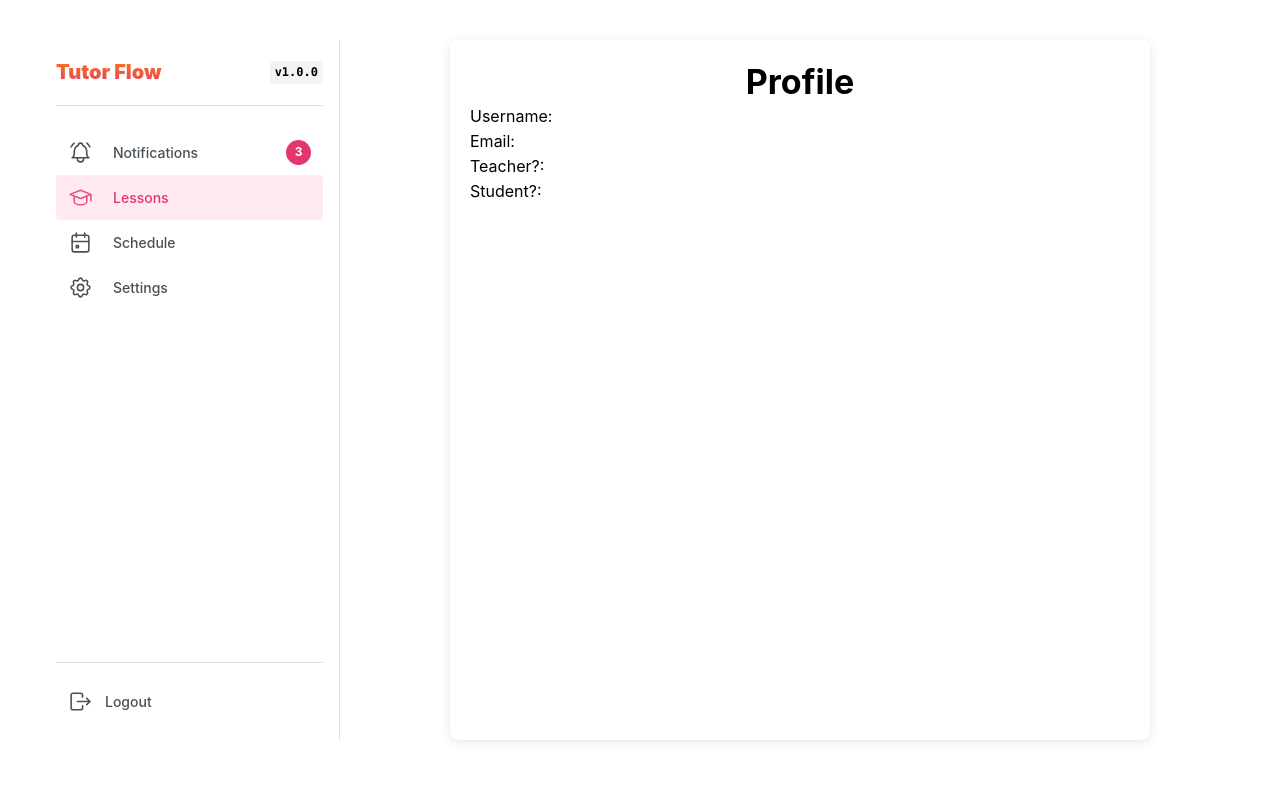
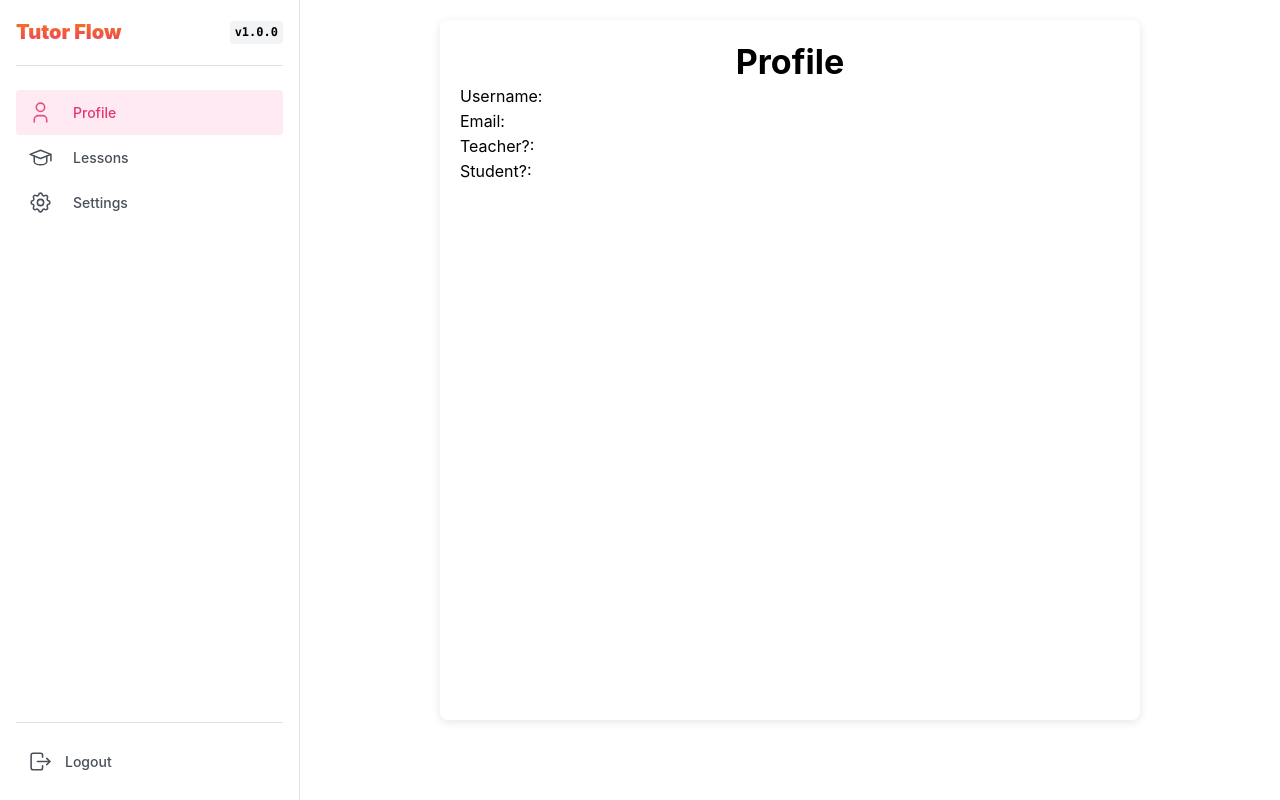
Before and after one commit to Hortensjaa/TutorFlow, a React (Vite) app in the folder frontend/: page /profile in a window 1280 px wide. Built offline with nearby package versions, Linux system fonts and the light colour scheme.

Commit message:
frontend - side navbar fix (ui mostly)

```diff
--- a/frontend/src/components/lessonsList/LessonsList.module.css
+++ b/frontend/src/components/lessonsList/LessonsList.module.css
@@ -2,6 +2,7 @@
     display: flex;
     flex-direction: row;
     width: 100%;
+    height: 100%;
 }
 
 .content {
--- a/frontend/src/components/lessonsList/LessonsList.tsx
+++ b/frontend/src/components/lessonsList/LessonsList.tsx
@@ -10,7 +10,7 @@ import {
     useMantineTheme
 } from '@mantine/core';
 
-import { Lesson } from "../../models/lesson.ts";
+import { Lesson } from "../../models";
 import {sortData, ThProps} from "./utils.tsx";
 import { SideNavbar } from "../index.ts";
 import { TopNavbar } from "../navBar/TopNavbar.tsx";
--- a/frontend/src/components/navBar/SideNavbar.module.css
+++ b/frontend/src/components/navBar/SideNavbar.module.css
@@ -1,11 +1,10 @@
 .navbar {
-    height: 700px;
+    height: 100vh;
     width: 300px;
     padding: var(--mantine-spacing-md);
     display: flex;
     flex-direction: column;
     border-right: 1px solid light-dark(var(--mantine-color-gray-3), var(--mantine-color-dark-4));
-    margin-right: 20px;
 }
 
 .navbarMain {
--- a/frontend/src/components/navBar/SideNavbar.tsx
+++ b/frontend/src/components/navBar/SideNavbar.tsx
@@ -1,9 +1,9 @@
-import { useState } from 'react';
+import {useEffect, useState} from 'react';
 import {IconLogout} from '@tabler/icons-react';
 import {Code, Group, Text, UnstyledButton} from '@mantine/core';
 import classes from './SideNavbar.module.css';
 import {menuItems, menuItem} from "./menuItems.ts";
-import {useNavigate} from "react-router-dom";
+import {useLocation, useNavigate} from "react-router-dom";
 
 
 function NotificationCircle({ count }: { count: number }) {
@@ -17,17 +17,17 @@ function NotificationCircle({ count }: { count: number }) {
 
 export default function SideNavbar() {
     const navigate = useNavigate();
-    const [active, setActive] = useState('Lessons');
-    const [notificationsCount, setNotificationsCount] = useState(3);
+    const [active, setActive] = useState(useLocation().pathname);
 
     const links = menuItems.map((item: menuItem) => (
         <a
             className={classes.link}
-            data-active={item.label === active || undefined}
+            data-active={item.link === active || undefined}
             href={item.link}
             key={item.label}
             onClick={(event) => {
                 event.preventDefault();
+                navigate(item.link);
                 setActive(item.label);
             }}
         >
@@ -35,11 +35,6 @@ export default function SideNavbar() {
                 <item.icon className={classes.linkIcon} stroke={1.5} />
                 <span>{item.label}</span>
             </div>
-            {item.label === 'Notifications' && (
-                <div style={{ position: 'relative', marginLeft: 'auto' }}>
-                    <NotificationCircle count={notificationsCount} />
-                </div>
-            )}
         </a>
     ));
 
@@ -48,7 +43,7 @@ export default function SideNavbar() {
         <nav className={classes.navbar}>
             <div className={classes.navbarMain}>
             <Group className={classes.header} justify="space-between">
-                <UnstyledButton onClick={() => navigate('/')}>
+                <UnstyledButton onClick={() => navigate('/#logout')}>
                     <Text
                         size="xl"
                         fw={900}
--- a/frontend/src/components/navBar/menuItems.ts
+++ b/frontend/src/components/navBar/menuItems.ts
@@ -1,14 +1,15 @@
-import {IconBellRinging, IconCalendarEvent, IconSchool, IconSettings} from "@tabler/icons-react";
+import {IconSchool, IconSettings, IconUser} from "@tabler/icons-react";
 
 export interface menuItem {
     link: string,
     label: string,
-    icon: any
+    icon: any,
 }
 
 export const menuItems: menuItem[] = [
-    { link: '', label: 'Notifications', icon: IconBellRinging },
-    { link: '/dashboard', label: 'Lessons', icon: IconSchool },
-    { link: '', label: 'Schedule', icon: IconCalendarEvent },
-    { link: '/profile', label: 'Settings', icon: IconSettings },
+    { link: '/profile', label: 'Profile', icon: IconUser},
+    { link: '/dashboard', label: 'Lessons', icon: IconSchool},
+    { link: '/profile/edit', label: 'Settings', icon: IconSettings},
+    // { link: '', label: 'Notifications', icon: IconBellRinging},
+    // { link: '', label: 'Schedule', icon: IconCalendarEvent},
 ];
--- a/frontend/src/components/profile/EditProfile.tsx
+++ b/frontend/src/components/profile/EditProfile.tsx
@@ -36,7 +36,11 @@ const EditProfile = () => {
         <ScrollArea>
             <div className={styles.container}>
                 {!isMobile ? <SideNavbar /> : null}
-                {loading && (<Loader type="bars" />)}
+                {loading && (
+                    <div className={styles.loading}>
+                        <Loader type="bars" />
+                    </div>
+                )}
                 {!loading && (
                     <div className={styles.content}>
                         {isMobile ? <TopNavbar/> : null}
--- a/frontend/src/components/profile/Profile.module.css
+++ b/frontend/src/components/profile/Profile.module.css
@@ -1,9 +1,16 @@
-/* Profile.module.css */
 .container {
     display: flex;
     flex-direction: row;
     width: 100%;
-    padding: 20px;
+}
+
+.loading {
+    display: flex;
+    justify-content: center;
+    align-items: center;
+    flex: 1;
+    height: 100vh;
+    width: 100vw
 }
 
 .content {
@@ -11,8 +18,9 @@
     flex-direction: column;
     flex: 1;
     padding: 20px;
-    margin: 0 auto;
+    margin: 20px auto;
     max-width: 700px;
+    max-height: 700px;
     background-color: light-dark(var(--mantine-color-white), var(--mantine-color-dark-0));
     border-radius: 8px;
     box-shadow: 0 2px 10px rgba(0, 0, 0, 0.1);
--- a/frontend/src/styles.css
+++ b/frontend/src/styles.css
@@ -1,5 +1,6 @@
-body {
-    margin: 20px;
+html, body {
+    height: 100%;
+    margin: 0;
 }
 
 @media (max-width: 768px) {
```
